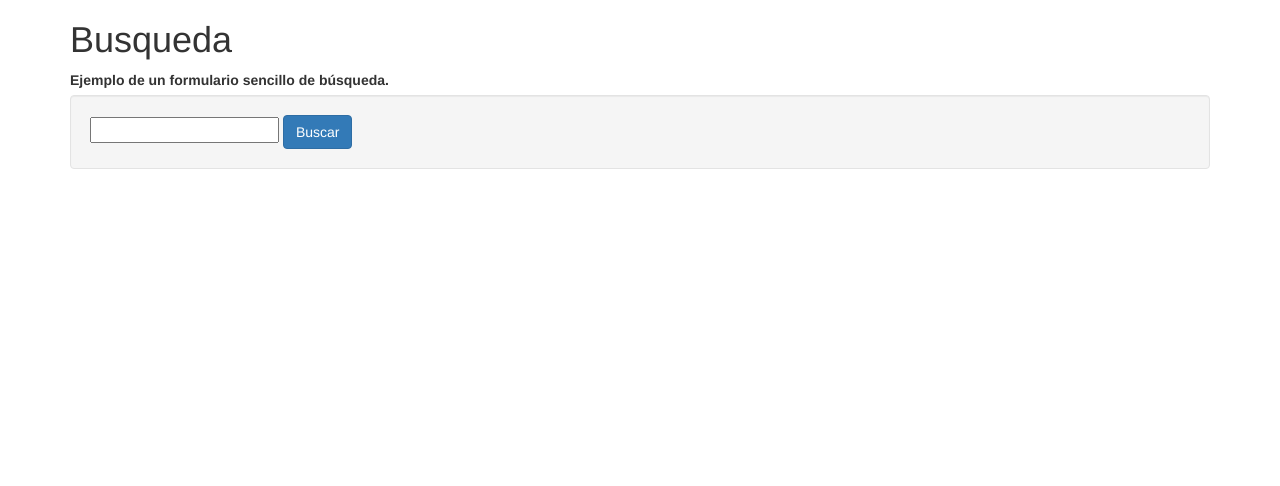
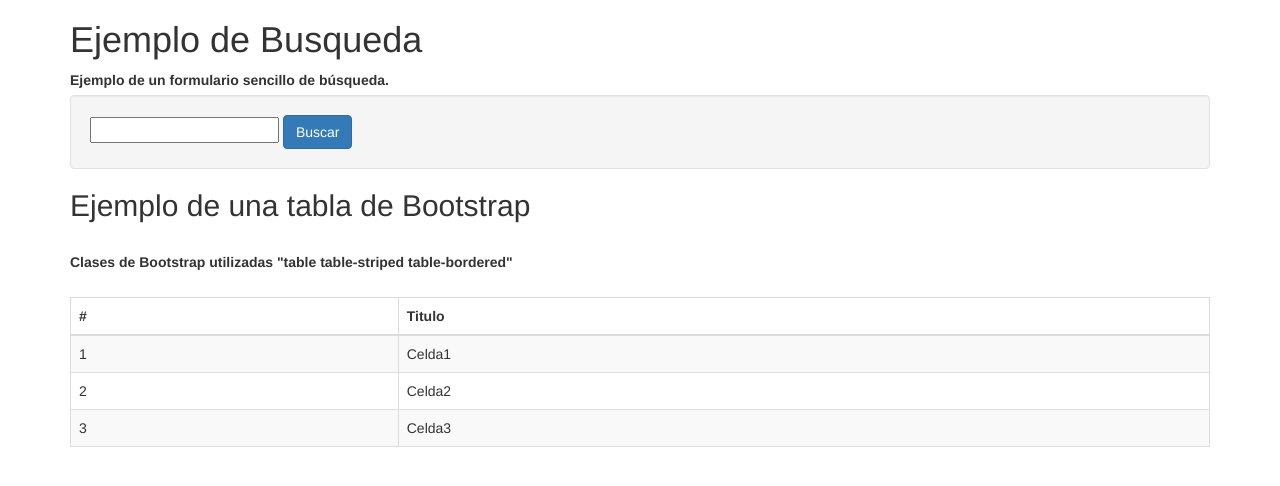
Before and after one commit to joser3047/AYD1_G6, a plain HTML site: page index.html in a window 1280 px wide. Drawn offline with nearby package versions, Linux system fonts and the light colour scheme.

Commit message:
201314014_codigodetabla

```diff
--- a/index.html
+++ b/index.html
@@ -12,7 +12,7 @@
 
   <body>
     <div class="container">
-      <h1>Busqueda</h1>
+      <h1>Ejemplo de Busqueda</h1>
       <label>Ejemplo de un formulario sencillo de búsqueda.</label>
 
       <!-- Formulario de búsqueda con un campo de entrada (input) y un botón -->
@@ -21,6 +21,37 @@
         <button type="submit" class="btn btn-primary">Buscar</button>
       </form>
 
+      <h2>Ejemplo de una tabla de Bootstrap</h2>
+
+
+<br>
+<label> Clases de Bootstrap utilizadas   "table table-striped table-bordered" </label>
+<br>
+<br>
+      <!-- Tabla con celdas de color de fondo alternantes y con marco -->
+      <table class="table table-striped table-bordered">
+        <thead>
+          <tr>
+            <th>#</th>
+            <th>Titulo</th>
+          </tr>
+        </thead>
+        <tbody>
+          <tr>
+            <td>1</td>
+            <td>Celda1</td>
+          </tr>
+          <tr>
+            <td>2</td>
+            <td>Celda2</td>
+          </tr>
+          <tr>
+            <td>3</td>
+            <td>Celda3</td>
+          </tr>
+        </tbody>
+      </table>
+    </div>
     <!-- jQuery -->
     <script src="https://code.jquery.com/jquery-2.2.4.min.js"></script>
 
```
